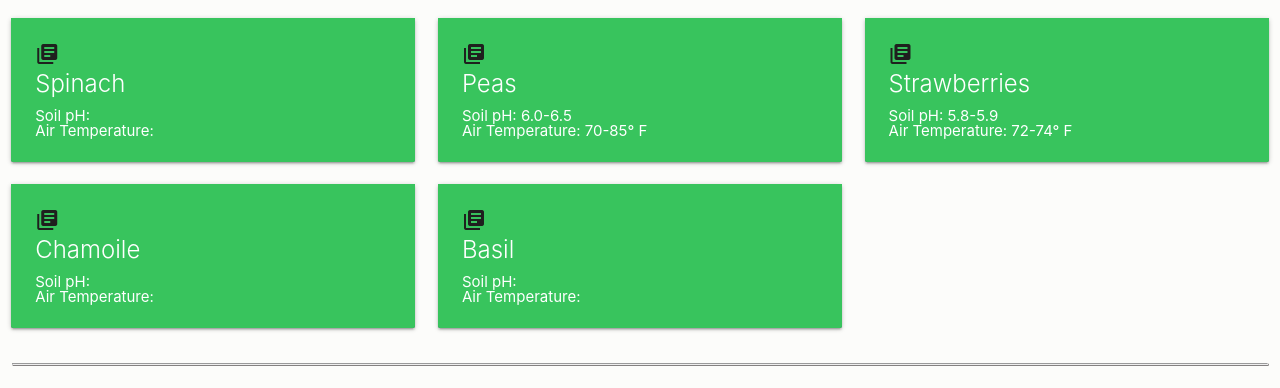
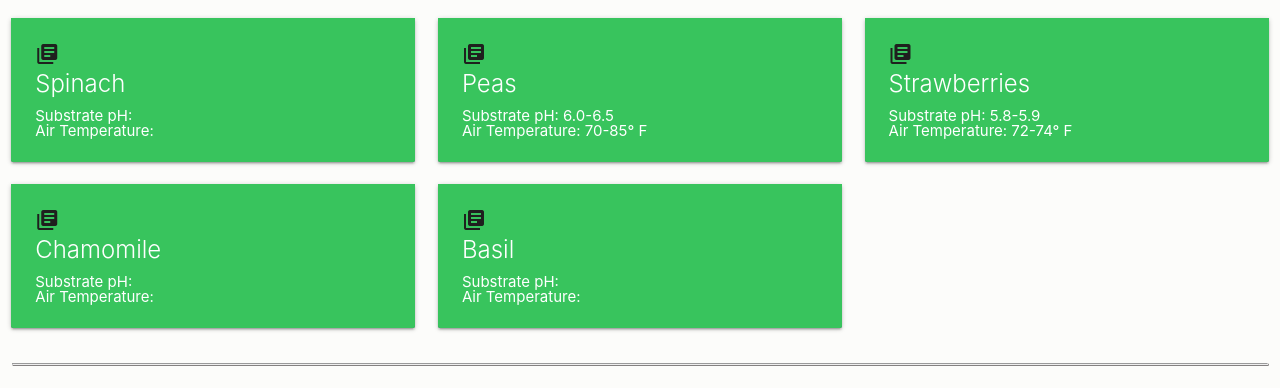
Before and after one commit to colemanimhoff/rockit-fuel, a plain HTML site: page public/tracker.html in a window 1280 px wide. Shown: the part 171-559 px from the top of the page. Drawn offline with nearby package versions, Linux system fonts and the light colour scheme.

Commit message:
minor edits to tracker.js

```diff
--- a/public/css/main.css
+++ b/public/css/main.css
@@ -36,6 +36,9 @@ h1, h2, h3 {
     padding: 0vh 4vw;
 }
 
+.dropdown-content {
+    top: -64.5px;
+}
 
 @media screen and (max-width: 768px) {
     .header-logo {
@@ -55,7 +58,6 @@ div.hero {
     justify-content: center;
     flex-direction: column;
     align-items: center;
-    background-color: blueviolet;
     height: 40vh;
     width: 100vw;
     margin: 6vw 0 1vw 0;
--- a/public/tracker.html
+++ b/public/tracker.html
@@ -87,7 +87,7 @@
                             </div>
                             <span class="card-title">Spinach</span>
                             <ol>
-                                <li>Soil pH:</li>
+                                <li>Substrate pH:</li>
                                 <li>Air Temperature:</li>
 
                                 <li></li>
@@ -103,7 +103,7 @@
                             </div>
                             <span class="card-title">Peas</span>
                             <ol>
-                                <li>Soil pH: 6.0-6.5</li>
+                                <li>Substrate pH: 6.0-6.5</li>
                                 <li>Air Temperature: 70-85° F</li>
 
                                 <li></li>
@@ -119,7 +119,7 @@
                             </div>
                             <span class="card-title">Strawberries</span>
                             <ol>
-                                <li>Soil pH: 5.8-5.9</li>
+                                <li>Substrate pH: 5.8-5.9</li>
                                 <li>Air Temperature: 72-74° F</li>
 
                                 <li></li>
@@ -133,9 +133,9 @@
                             <div>
                                 <i class="material-icons">library_books</i>
                             </div>
-                            <span class="card-title">Chamoile</span>
+                            <span class="card-title">Chamomile</span>
                             <ol>
-                                <li>Soil pH:</li>
+                                <li>Substrate pH:</li>
                                 <li>Air Temperature:</li>
 
                                 <li></li>
@@ -151,7 +151,7 @@
                             </div>
                             <span class="card-title">Basil</span>
                             <ol>
-                                <li>Soil pH:</li>
+                                <li>Substrate pH:</li>
                                 <li>Air Temperature:</li>
 
                                 <li></li>
@@ -172,7 +172,7 @@
                     <div class="collapsible-body">
                         <h3>Track Your Plants</h3>
                         <ol>
-                            <li>Soil pH:</li>
+                            <li>Substrate pH:</li>
                             <li>Air Temperature:</li>
                             <li>EC</li>
                         </ol>
@@ -184,7 +184,7 @@
                     <div class="collapsible-body">
                         <h3>Track Your Plants</h3>
                         <ol>
-                            <li>Soil pH:</li>
+                            <li>Substrate pH:</li>
                             <li>Air Temperature:</li>
                             <li>EC</li>
                         </ol>
@@ -196,7 +196,7 @@
                     <div class="collapsible-body">
                         <h3>Track Your Plants</h3>
                         <ol>
-                            <li>Soil pH:</li>
+                            <li>Substrate pH:</li>
                             <li>Air Temperature:</li>
                             <li>EC</li>
                         </ol>
@@ -204,11 +204,11 @@
                 </li>
                 <li>
                     <div class="collapsible-header">
-                        <i class="material-icons">view_headline</i>Chamoile</div>
+                        <i class="material-icons">view_headline</i>Chamomile</div>
                     <div class="collapsible-body">
                         <h3>Track Your Plants</h3>
                         <ol>
-                            <li>Soil pH:</li>
+                            <li>Substrate pH:</li>
                             <li>Air Temperature:</li>
                             <li>EC</li>
                         </ol>
@@ -220,7 +220,7 @@
                     <div class="collapsible-body">
                         <h3>Track Your Plants</h3>
                         <ol>
-                            <li>Soil pH:</li>
+                            <li>Substrate pH:</li>
                             <li>Air Temperature:</li>
                             <li>EC</li>
                         </ol>
```
